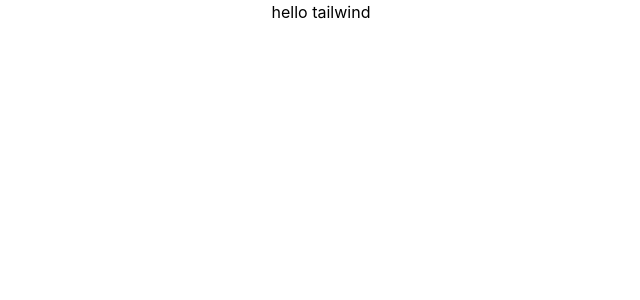
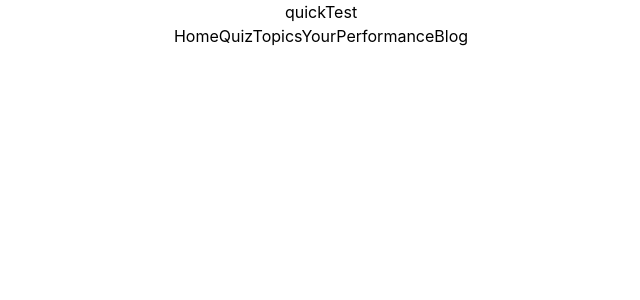
Before and after one commit to RAZYANIK/QckTest, a React (Create React App) app: page / in a window 1280 px wide. Shown: the top 300 px of the page, without its empty margins (319-959 px from the left). Built offline with nearby package versions, Linux system fonts and the light colour scheme.

Commit message:
2nd commit

```diff
--- a/package.json
+++ b/package.json
@@ -8,6 +8,7 @@
     "@testing-library/user-event": "^13.5.0",
     "react": "^18.2.0",
     "react-dom": "^18.2.0",
+    "react-router-dom": "^6.4.2",
     "react-scripts": "5.0.1",
     "web-vitals": "^2.1.4"
   },
--- a/src/App.js
+++ b/src/App.js
@@ -1,10 +1,41 @@
 
+import { createBrowserRouter, RouterProvider } from 'react-router-dom';
 import './App.css';
+import Blog from './Components/Blog/Blog';
+import Home from './Components/Home/Home';
+import QuizTopics from './Components/QuizTopics/QuizTopics';
+import YourPerformanceStat from './Components/YourPerformanceStat/YourPerformanceStat';
+import Main from './Layout/Main';
+
+const router = createBrowserRouter([
+  {
+    path: '/',
+    element: <Main></Main>, children: [
+      {
+        path: '/',
+        element: <Home></Home>
+      },
+      {
+        path: '/quizTopics',
+        element: <QuizTopics></QuizTopics>
+      },
+      {
+        path: '/yourPerformance',
+        element: <YourPerformanceStat></YourPerformanceStat>
+      },
+
+    ]
+  },
+  {
+    path: '/blog',
+    element: <Blog></Blog>
+  }
+])
 
 function App() {
   return (
     <div className="App">
-      <h1>hello tailwind</h1>
+      <RouterProvider router={router}></RouterProvider>
     </div>
   );
 }
--- /dev/null
+++ b/src/Components/Blog/Blog.js
@@ -0,0 +1,11 @@
+import React from 'react';
+
+const Blog = () => {
+    return (
+        <div>
+
+        </div>
+    );
+};
+
+export default Blog;
--- /dev/null
+++ b/src/Components/Header/Header.js
@@ -0,0 +1,17 @@
+import React from 'react';
+import { Link } from 'react-router-dom';
+
+const Header = () => {
+    return (
+        <div>
+            <h1>quickTest</h1>
+            <Link to='/'>Home</Link>
+            <Link to='/quizTopics'>QuizTopics</Link>
+            <Link to='/yourPerformance'>YourPerformance</Link>
+            <Link to='/blog'>Blog</Link>
+
+        </div>
+    );
+};
+
+export default Header;
--- /dev/null
+++ b/src/Components/Home/Home.js
@@ -0,0 +1,11 @@
+import React from 'react';
+
+const Home = () => {
+    return (
+        <div>
+
+        </div>
+    );
+};
+
+export default Home;
--- /dev/null
+++ b/src/Components/QuizTopics/QuizTopics.js
@@ -0,0 +1,11 @@
+import React from 'react';
+
+const QuizTopics = () => {
+    return (
+        <div>
+
+        </div>
+    );
+};
+
+export default QuizTopics;
--- /dev/null
+++ b/src/Components/YourPerformanceStat/YourPerformanceStat.js
@@ -0,0 +1,11 @@
+import React from 'react';
+
+const YourPerformanceStat = () => {
+    return (
+        <div>
+
+        </div>
+    );
+};
+
+export default YourPerformanceStat;
--- /dev/null
+++ b/src/Layout/Main.js
@@ -0,0 +1,15 @@
+import React from 'react';
+import { Outlet } from 'react-router-dom';
+import Header from '../Components/Header/Header';
+
+const Main = () => {
+    return (
+        <div>
+            <Header></Header>
+            <Outlet></Outlet>
+
+        </div>
+    );
+};
+
+export default Main;
```
Also changed, not shown: 1 other file (tests, documents, lock files or other folders).
